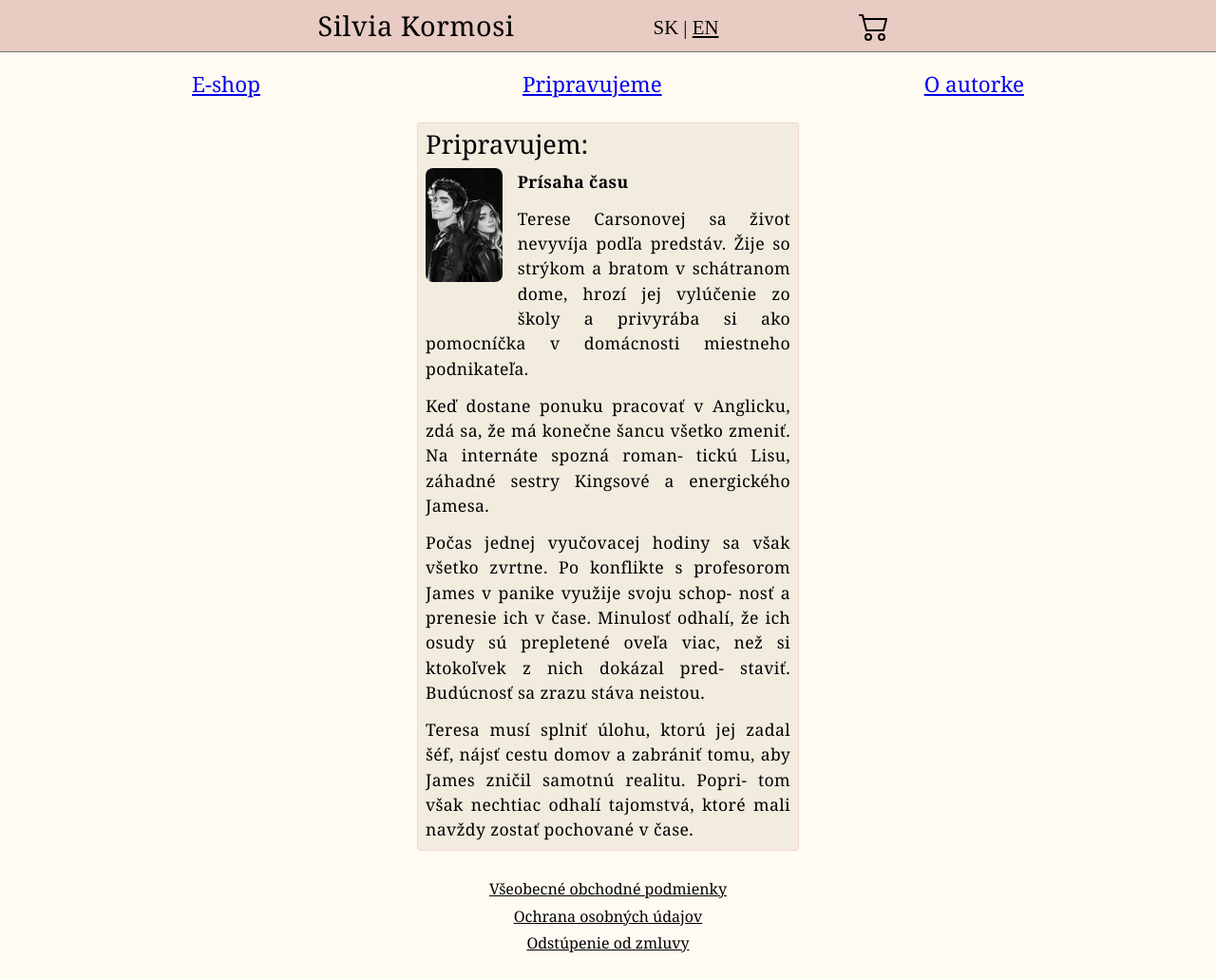
After one commit to kormosi/eshop, a Django app: page /coming-soon/ in a window 1280 px wide. The commit adds this page. Shown: the whole page at 95% size. Run offline with Django 5.2, Linux system fonts and the light colour scheme.

Commit message:
Add coming soon page

```diff
--- a/eshop/urls.py
+++ b/eshop/urls.py
@@ -9,6 +9,7 @@ urlpatterns = [
     path('admin/', admin.site.urls),
     path("", views.home, name="home"),
     path("about", views.about, name="about"),
+    path("coming-soon/", views.coming_soon, name="coming_soon"),
 
     path("cart/", views.cart, name="cart"),
     path("cart/data/", views.cart_data, name="cart-data"),
--- a/eshop/views.py
+++ b/eshop/views.py
@@ -21,6 +21,9 @@ def home(request):
 
 def about(request):
     return render(request, "eshop/about.html")
+
+def coming_soon(request):
+    return render(request, "eshop/coming_soon.html")
 
 
 def cart(request):
--- a/templates/eshop/base.html
+++ b/templates/eshop/base.html
@@ -37,7 +37,7 @@
       <ul>
 <!--          <li><img src="chevron-double-right.svg" alt=">">E-shop</li>-->
           <li><a href="{% url 'home' %}">E-shop</a></li>
-          <li>Pripravujeme</li>
+          <li><a href="{% url 'coming_soon' %}">Pripravujeme</a></li>
           <li><a href="{% url 'about' %}">O autorke</a></li>
       </ul>
     </nav>
@@ -45,7 +45,7 @@
     <nav id="en-nav" class="lang">
       <ul>
       <li><a href="{% url 'home' %}">Store</a></li>
-      <li>Coming soon</li>
+      <li><a href="{% url 'coming_soon' %}">Coming soon</a></li>
       <li><a href="{% url 'about' %}">About me</a></li>
       </ul>
 
--- /dev/null
+++ b/templates/eshop/coming_soon.html
@@ -0,0 +1,82 @@
+{% extends 'eshop/base.html' %}
+{% load static %}
+{% block content %}
+
+<div class="articles">
+    <article id="sk-content" class="lang active">
+    <h1>Pripravujem:</h1>
+    <div class="images">
+        <img src="{% static 'eshop/images/cover2.jpg' %}" alt="Book cover">
+    </div>
+
+    <p><b>Prísaha času</b></p>
+
+    <p>
+        Terese Carsonovej sa život nevyvíja podľa predstáv. Žije so
+        strýkom a bratom v schátranom dome, hrozí jej vylúčenie zo
+        školy a privyrába si ako pomocníčka v domácnosti miestneho
+        podnikateľa.
+    </p>
+
+    <p>
+        Keď dostane ponuku pracovať v Anglicku, zdá sa, že má
+        konečne šancu všetko zmeniť. Na internáte spozná roman-
+        tickú Lisu, záhadné sestry Kingsové a energického Jamesa.
+    </p>
+
+    <p>
+        Počas jednej vyučovacej hodiny sa však všetko zvrtne.
+        Po konflikte s profesorom James v panike využije svoju schop-
+        nosť a prenesie ich v čase. Minulosť odhalí, že ich osudy sú
+        prepletené oveľa viac, než si ktokoľvek z nich dokázal pred-
+        staviť. Budúcnosť sa zrazu stáva neistou.
+    </p>
+
+    <p>
+        Teresa musí splniť úlohu, ktorú jej zadal šéf, nájsť cestu domov
+        a zabrániť tomu, aby James zničil samotnú realitu. Popri-
+        tom však nechtiac odhalí tajomstvá, ktoré mali navždy zostať
+        pochované v čase.
+    </p>
+</article>
+
+    <article id="en-content" class="lang">
+    <h1>Coming soon:</h1>
+    <div class="images">
+        <img src="{% static 'eshop/images/cover2.jpg' %}" alt="Book cover">
+    </div>
+
+    <p><b>The Crystal Bond 2</b></p>
+
+    <p>
+        Terese Carsonovej sa život nevyvíja podľa predstáv. Žije so
+        strýkom a bratom v schátranom dome, hrozí jej vylúčenie zo
+        školy a privyrába si ako pomocníčka v domácnosti miestneho
+        podnikateľa.
+    </p>
+
+    <p>
+        Keď dostane ponuku pracovať v Anglicku, zdá sa, že má
+        konečne šancu všetko zmeniť. Na internáte spozná roman-
+        tickú Lisu, záhadné sestry Kingsové a energického Jamesa.
+    </p>
+
+    <p>
+        Počas jednej vyučovacej hodiny sa však všetko zvrtne.
+        Po konflikte s profesorom James v panike využije svoju schop-
+        nosť a prenesie ich v čase. Minulosť odhalí, že ich osudy sú
+        prepletené oveľa viac, než si ktokoľvek z nich dokázal pred-
+        staviť. Budúcnosť sa zrazu stáva neistou.
+    </p>
+
+    <p>
+        Teresa musí splniť úlohu, ktorú jej zadal šéf, nájsť cestu domov
+        a zabrániť tomu, aby James zničil samotnú realitu. Popri-
+        tom však nechtiac odhalí tajomstvá, ktoré mali navždy zostať
+        pochované v čase.
+    </p>
+
+    </article>
+</div>
+
+{% endblock %}
```
Also changed, not shown: static/eshop/images/cover2.jpg (added).
